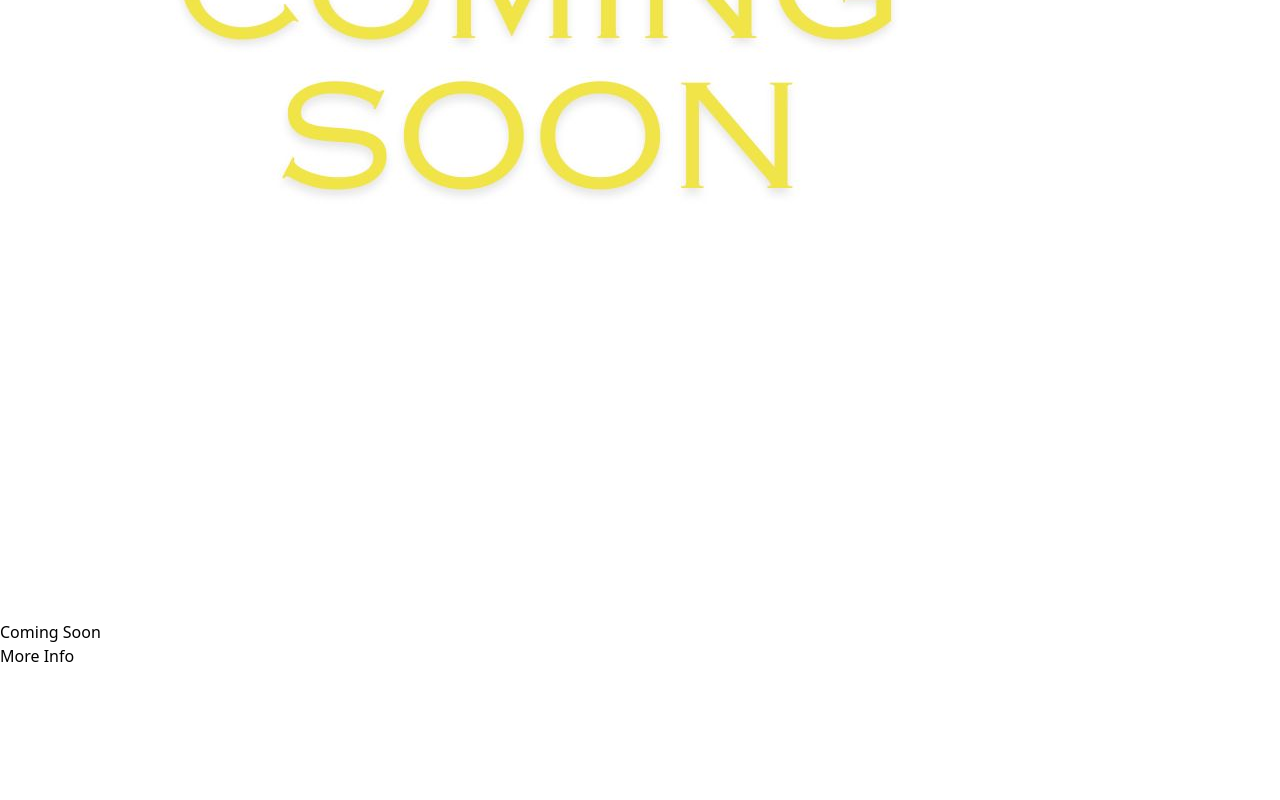
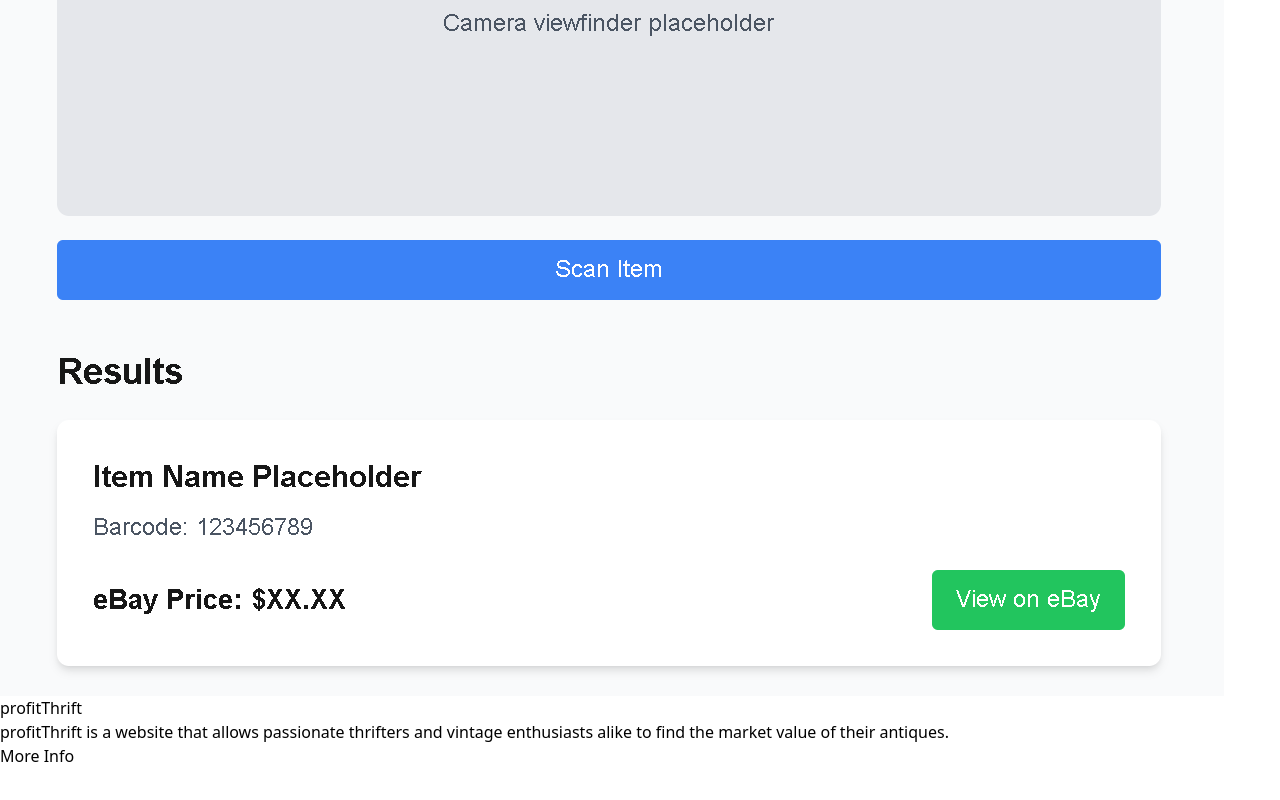
Before and after one commit to arryllopez/portfolio-lawrenceLopez, a React (Vite) app: page / in a window 1280 px wide. Shown: the part 4009-4809 px from the top of the page. Built offline with nearby package versions, Linux system fonts and the light colour scheme.

Commit message:
added profitThrift to projects section

```diff
--- a/src/components/Projects.jsx
+++ b/src/components/Projects.jsx
@@ -2,6 +2,7 @@ import React from 'react'
 import ProjectItem from './ProjectItem'
 import comingSoon from '../assets/comingSoon.jpg'
 import DateNet from '../assets/dateNetSS.png'
+import profitThrift from '../assets/profitThriftSS.png'
 import {motion} from 'framer-motion'
 import {FaHtml5, FaCss3Alt, FaNode} from "react-icons/fa"
 import {TbBrandMysql} from "react-icons/tb"
@@ -72,7 +73,11 @@ const Projects = () => {
             }}
             custom = {index5}
           >
-          <ProjectItem img = {comingSoon} title = 'Coming Soon' link="/projects/coming-soon-1"/>
+          <ProjectItem img = {profitThrift}
+          title = 'profitThrift'
+          link="https://github.com/arryllopez/profitThrift"
+          description = " profitThrift is a website that allows passionate thrifters and vintage enthusiasts alike to find the market value of their antiques."
+          />
           </motion.div>
           <motion.div
           variants = {fadeInAnimationVariants}
@@ -83,7 +88,12 @@ const Projects = () => {
            }}
            custom = {index6}
           >
-          <ProjectItem img = {comingSoon} title = 'Coming Soon' link="/projects/coming-soon-2"/>
+          <ProjectItem
+          img = {comingSoon}
+          title = 'Coming Soon'
+          link="/projects/coming-soon-2"
+          description = ""
+          />
           </motion.div>
           <motion.div
            variants = {fadeInAnimationVariants}
```
Also changed, not shown: src/assets/profitThriftSS.png (added).
